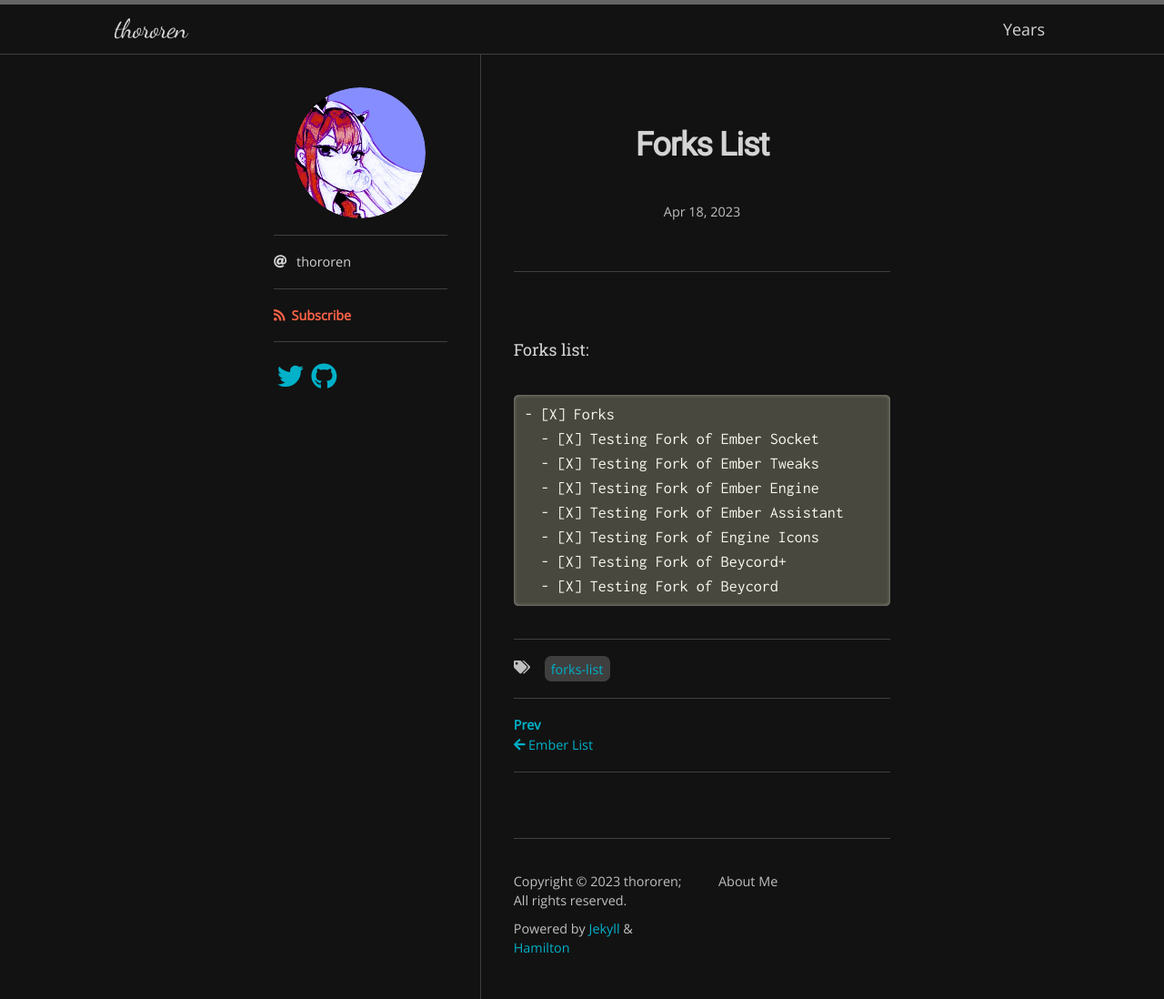
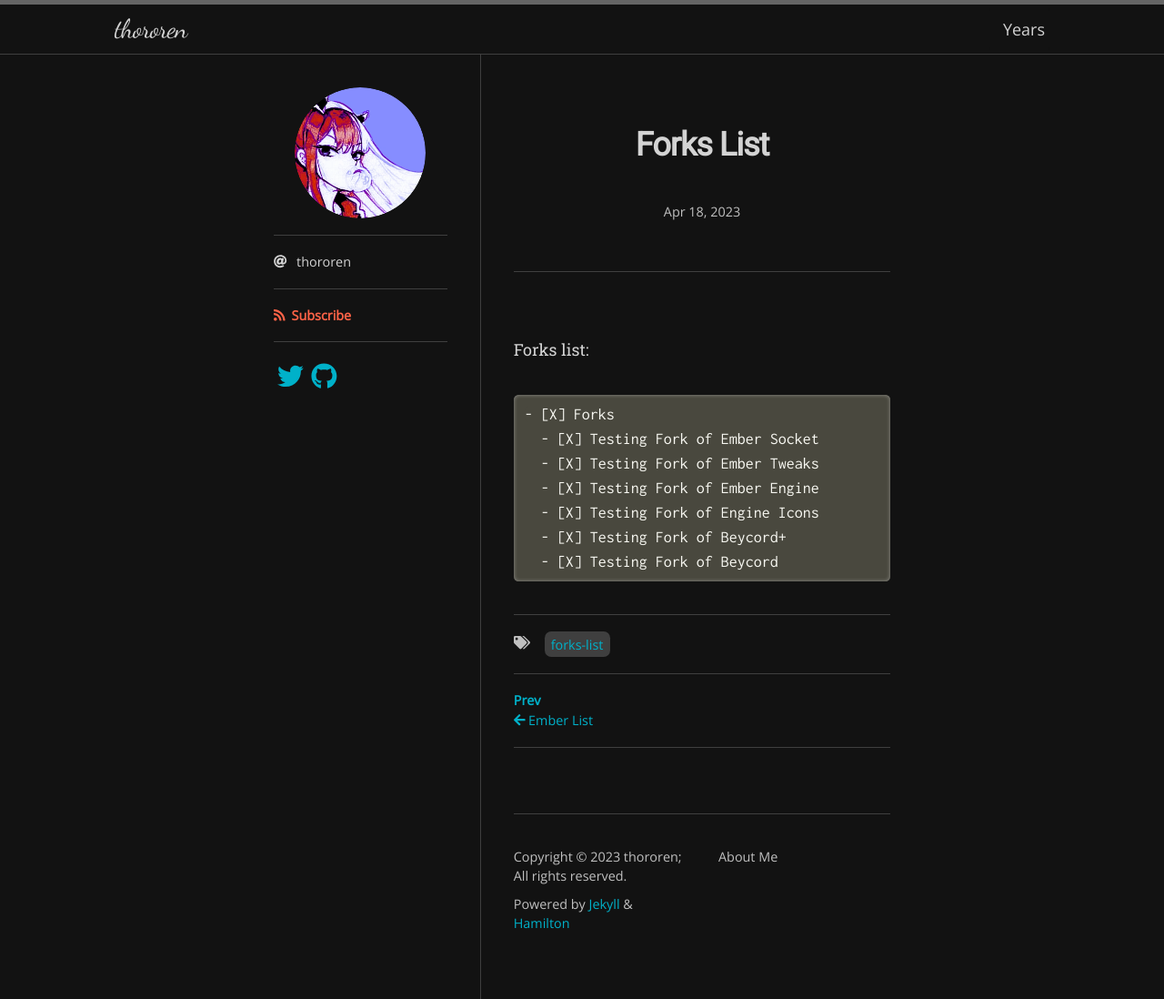
Before and after one commit to thororen1234/thororen1234, a Jekyll site: the page built from _posts/2023-04-18-forks-list.md, in a window 1280 px wide. Shown: the whole page at 91% size. Built offline with Jekyll 4.4.1, drawn with Linux system fonts in a browser that asks for light colours; nearby versions of some CDN libraries; some web fonts are replaced.

Commit message:
Update 2023-04-18-forks-list.md

```diff
--- a/_posts/2023-04-18-forks-list.md
+++ b/_posts/2023-04-18-forks-list.md
@@ -10,7 +10,6 @@ Forks list:
   - [X] Testing Fork of Ember Socket
   - [X] Testing Fork of Ember Tweaks
   - [X] Testing Fork of Ember Engine
-  - [X] Testing Fork of Ember Assistant
   - [X] Testing Fork of Engine Icons
   - [X] Testing Fork of Beycord+
   - [X] Testing Fork of Beycord
```
